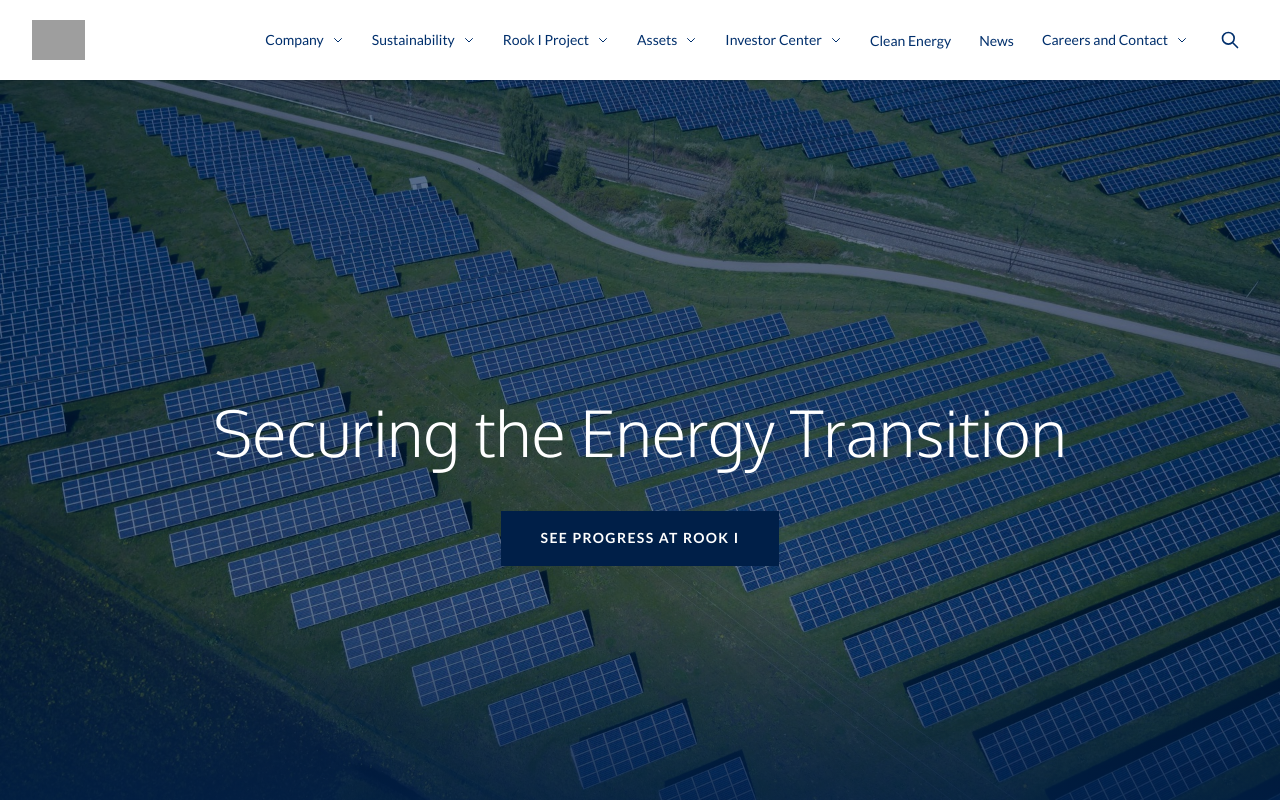
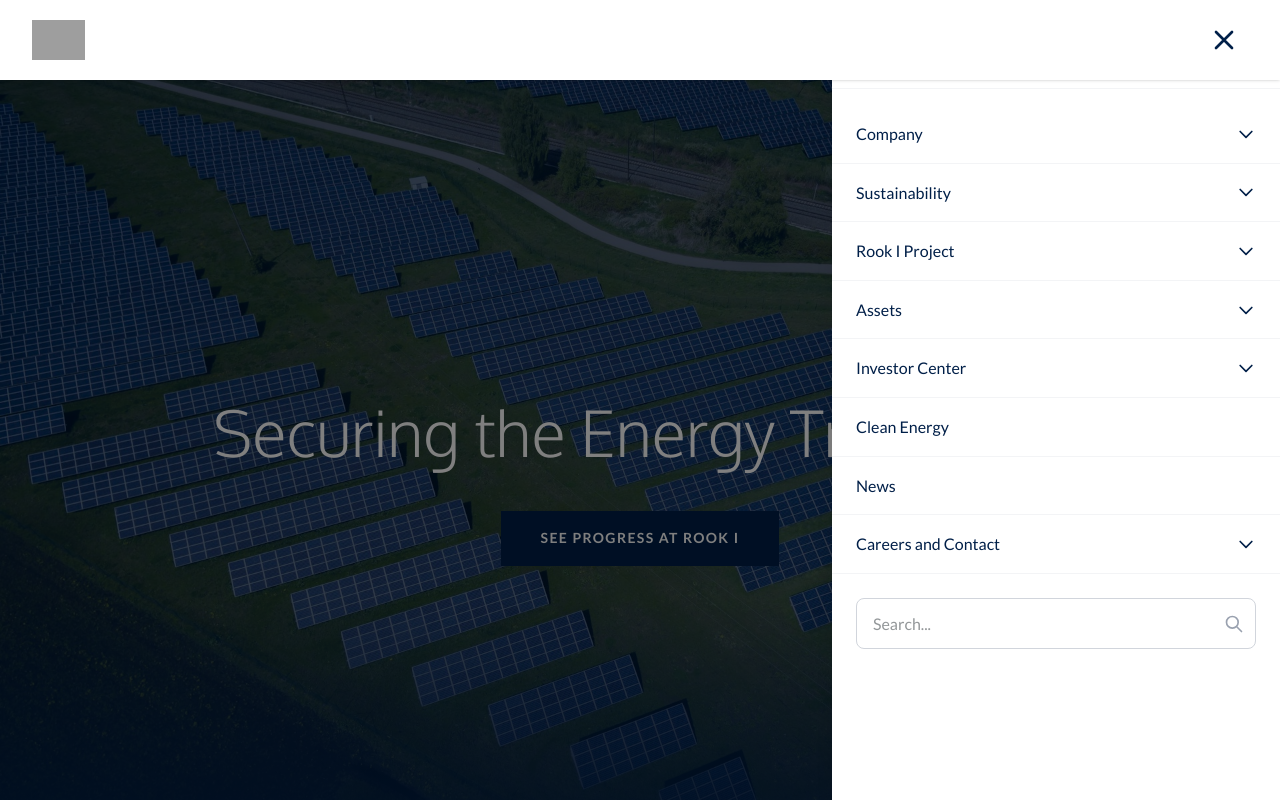
Before and after one commit to bfalk1/nexgen-site, a Next.js app: page / in a window 1280 px wide. Both pictures are taken after a click on the button "Toggle menu". Shown: the top 800 px of the page. Built offline with nearby package versions, Linux system fonts and the light colour scheme; grey boxes are pictures that could not be loaded.

Commit message:
fix: Logo and hamburger menu
- Fixed logo URL (using logo-mobile.png that works)
- Replaced top nav links with hamburger menu
- Slide-out menu panel from right
- Accordion-style dropdowns in menu
- Search bar in menu
- Dark overlay when menu open

```diff
--- a/src/components/Header.tsx
+++ b/src/components/Header.tsx
@@ -77,83 +77,33 @@ const navItems = [
 ];
 
 export default function Header() {
-  const [mobileMenuOpen, setMobileMenuOpen] = useState(false);
-  const [activeDropdown, setActiveDropdown] = useState<string | null>(null);
+  const [menuOpen, setMenuOpen] = useState(false);
 
   return (
+    <>
       <header className="fixed top-0 left-0 right-0 z-50 bg-white shadow-sm">
         <div className="max-w-[1400px] mx-auto px-4 lg:px-8">
           <div className="flex items-center justify-between h-20">
             {/* Logo */}
             <Link href="/" className="flex-shrink-0">
               <Image
-              src="https://s28.q4cdn.com/891672792/files/design/NexGen-Logo.svg"
+                src="https://s28.q4cdn.com/891672792/files/design/logo-mobile.png"
                 alt="NexGen Energy Logo"
-              width={160}
-              height={45}
+                width={140}
+                height={40}
                 className="h-10 w-auto"
                 priority
               />
             </Link>
 
-          {/* Desktop Navigation */}
-          <nav className="hidden lg:flex items-center space-x-1">
-            {navItems.map((item) => (
-              <div
-                key={item.label}
-                className="relative"
-                onMouseEnter={() => item.children && setActiveDropdown(item.label)}
-                onMouseLeave={() => setActiveDropdown(null)}
-              >
-                {item.children ? (
-                  <button className="px-3 py-2 text-sm font-medium text-[#002F6C] hover:text-[#77bc1f] transition-colors flex items-center gap-1">
-                    {item.label}
-                    <svg className="w-3 h-3 ml-1" fill="none" stroke="currentColor" viewBox="0 0 24 24">
-                      <path strokeLinecap="round" strokeLinejoin="round" strokeWidth={2} d="M19 9l-7 7-7-7" />
-                    </svg>
-                  </button>
-                ) : (
-                  <Link
-                    href={item.href || "/"}
-                    className="px-3 py-2 text-sm font-medium text-[#002F6C] hover:text-[#77bc1f] transition-colors"
-                  >
-                    {item.label}
-                  </Link>
-                )}
-
-                {/* Dropdown */}
-                {item.children && activeDropdown === item.label && (
-                  <div className="absolute top-full left-0 w-64 bg-white shadow-lg border-t-2 border-[#77bc1f] py-2 mt-0">
-                    {item.children.map((child) => (
-                      <Link
-                        key={child.label}
-                        href={child.href}
-                        className="block px-5 py-2.5 text-sm text-[#002F6C] hover:bg-[#F8FAFC] hover:text-[#77bc1f] transition-colors"
-                      >
-                        {child.label}
-                      </Link>
-                    ))}
-                  </div>
-                )}
-              </div>
-            ))}
-
-            {/* Search Icon */}
-            <button className="p-2 text-[#002F6C] hover:text-[#77bc1f] transition-colors ml-2">
-              <svg className="w-5 h-5" fill="none" stroke="currentColor" viewBox="0 0 24 24">
-                <path strokeLinecap="round" strokeLinejoin="round" strokeWidth={2} d="M21 21l-6-6m2-5a7 7 0 11-14 0 7 7 0 0114 0z" />
-              </svg>
-            </button>
-          </nav>
-
-          {/* Mobile Menu Button */}
+            {/* Hamburger Menu Button */}
             <button
-            className="lg:hidden p-2 text-[#002F6C]"
-            onClick={() => setMobileMenuOpen(!mobileMenuOpen)}
+              className="p-2 text-[#001F48] hover:text-[#77bc1f] transition-colors"
+              onClick={() => setMenuOpen(!menuOpen)}
               aria-label="Toggle menu"
             >
-            <svg className="w-6 h-6" fill="none" stroke="currentColor" viewBox="0 0 24 24">
-              {mobileMenuOpen ? (
+              <svg className="w-8 h-8" fill="none" stroke="currentColor" viewBox="0 0 24 24">
+                {menuOpen ? (
                   <path strokeLinecap="round" strokeLinejoin="round" strokeWidth={2} d="M6 18L18 6M6 6l12 12" />
                 ) : (
                   <path strokeLinecap="round" strokeLinejoin="round" strokeWidth={2} d="M4 6h16M4 12h16M4 18h16" />
@@ -162,28 +112,65 @@ export default function Header() {
             </button>
           </div>
         </div>
+      </header>
 
-      {/* Mobile Menu */}
-      {mobileMenuOpen && (
-        <div className="lg:hidden bg-white border-t border-gray-100 max-h-[80vh] overflow-y-auto">
-          <div className="px-4 py-4 space-y-1">
+      {/* Slide-out Menu */}
+      <div
+        className={`fixed inset-0 z-40 transition-opacity duration-300 ${
+          menuOpen ? "opacity-100 pointer-events-auto" : "opacity-0 pointer-events-none"
+        }`}
+      >
+        {/* Overlay */}
+        <div
+          className="absolute inset-0 bg-black/50"
+          onClick={() => setMenuOpen(false)}
+        />
+
+        {/* Menu Panel */}
+        <div
+          className={`absolute top-0 right-0 h-full w-full max-w-md bg-white shadow-xl transform transition-transform duration-300 ${
+            menuOpen ? "translate-x-0" : "translate-x-full"
+          }`}
+        >
+          {/* Menu Header */}
+          <div className="flex items-center justify-between p-6 border-b border-gray-100">
+            <Image
+              src="https://s28.q4cdn.com/891672792/files/design/logo-mobile.png"
+              alt="NexGen Energy Logo"
+              width={120}
+              height={35}
+              className="h-8 w-auto"
+            />
+            <button
+              className="p-2 text-[#001F48] hover:text-[#77bc1f] transition-colors"
+              onClick={() => setMenuOpen(false)}
+              aria-label="Close menu"
+            >
+              <svg className="w-6 h-6" fill="none" stroke="currentColor" viewBox="0 0 24 24">
+                <path strokeLinecap="round" strokeLinejoin="round" strokeWidth={2} d="M6 18L18 6M6 6l12 12" />
+              </svg>
+            </button>
+          </div>
+
+          {/* Menu Content */}
+          <div className="overflow-y-auto h-[calc(100vh-80px)] py-4">
             {navItems.map((item) => (
-              <div key={item.label}>
+              <div key={item.label} className="border-b border-gray-100">
                 {item.children ? (
                   <details className="group">
-                    <summary className="flex items-center justify-between px-3 py-3 text-sm font-medium text-[#002F6C] cursor-pointer hover:bg-[#F8FAFC] rounded">
+                    <summary className="flex items-center justify-between px-6 py-4 text-[#001F48] font-medium cursor-pointer hover:bg-[#F8FAFC] transition-colors">
                       {item.label}
-                      <svg className="w-4 h-4 transition-transform group-open:rotate-180" fill="none" stroke="currentColor" viewBox="0 0 24 24">
+                      <svg className="w-5 h-5 transition-transform group-open:rotate-180" fill="none" stroke="currentColor" viewBox="0 0 24 24">
                         <path strokeLinecap="round" strokeLinejoin="round" strokeWidth={2} d="M19 9l-7 7-7-7" />
                       </svg>
                     </summary>
-                    <div className="pl-4 space-y-1 mt-1 border-l-2 border-[#77bc1f] ml-3">
+                    <div className="bg-[#F8FAFC] py-2">
                       {item.children.map((child) => (
                         <Link
                           key={child.label}
                           href={child.href}
-                          className="block px-3 py-2 text-sm text-gray-600 hover:text-[#77bc1f] hover:bg-[#F8FAFC] rounded"
-                          onClick={() => setMobileMenuOpen(false)}
+                          className="block px-8 py-3 text-gray-600 hover:text-[#77bc1f] transition-colors"
+                          onClick={() => setMenuOpen(false)}
                         >
                           {child.label}
                         </Link>
@@ -193,17 +180,31 @@ export default function Header() {
                 ) : (
                   <Link
                     href={item.href || "/"}
-                    className="block px-3 py-3 text-sm font-medium text-[#002F6C] hover:bg-[#F8FAFC] rounded"
-                    onClick={() => setMobileMenuOpen(false)}
+                    className="block px-6 py-4 text-[#001F48] font-medium hover:bg-[#F8FAFC] transition-colors"
+                    onClick={() => setMenuOpen(false)}
                   >
                     {item.label}
                   </Link>
                 )}
               </div>
             ))}
+
+            {/* Search in Menu */}
+            <div className="px-6 py-6">
+              <div className="relative">
+                <input
+                  type="text"
+                  placeholder="Search..."
+                  className="w-full px-4 py-3 pr-10 border border-gray-300 rounded-lg focus:outline-none focus:border-[#77bc1f]"
+                />
+                <svg className="absolute right-3 top-1/2 transform -translate-y-1/2 w-5 h-5 text-gray-400" fill="none" stroke="currentColor" viewBox="0 0 24 24">
+                  <path strokeLinecap="round" strokeLinejoin="round" strokeWidth={2} d="M21 21l-6-6m2-5a7 7 0 11-14 0 7 7 0 0114 0z" />
+                </svg>
               </div>
             </div>
-      )}
-    </header>
+          </div>
+        </div>
+      </div>
+    </>
   );
 }
```
Lines whose indentation alone changed are shown as unchanged.
